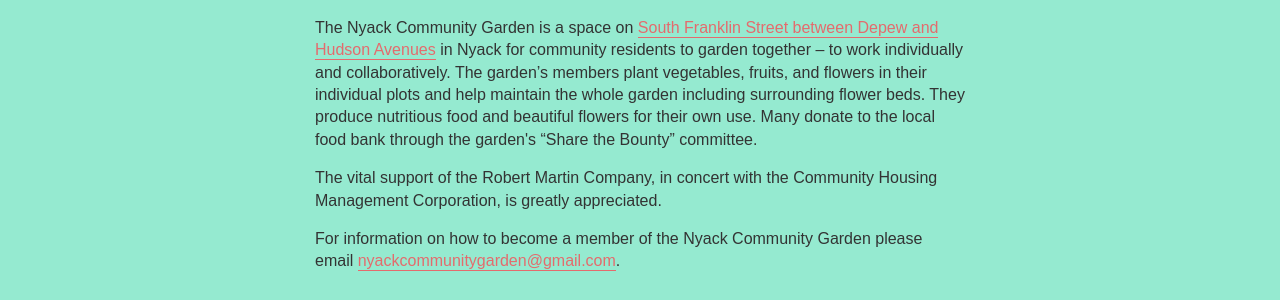
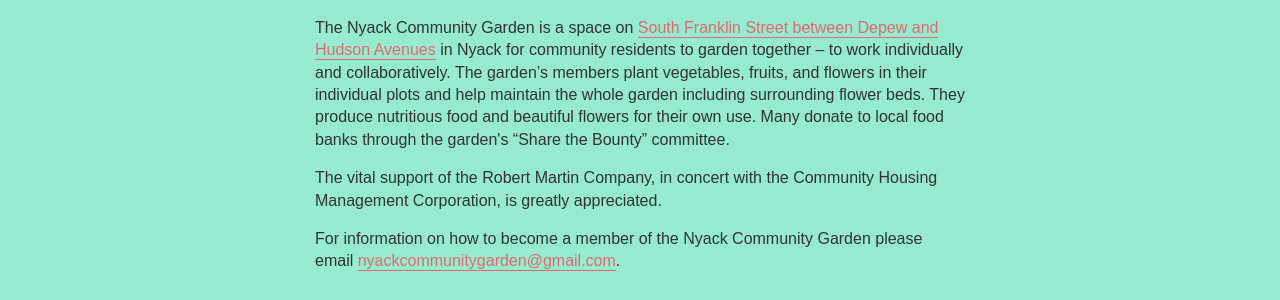
Before and after one commit to bosborne/nyackcommunitygarden, a Jekyll site: the page built from index.html, in a window 1280 px wide. Shown: the part 407-707 px from the top of the page. Built offline with Jekyll 4.4.1, drawn with Linux system fonts in a browser that asks for light colours; some web fonts are replaced; Markdown is read by kramdown in place of the engine named in the settings.

Commit message:
Update index.html

```diff
--- a/index.html
+++ b/index.html
@@ -9,7 +9,7 @@
 The Nyack Community Garden is a community based, nonprofit organization that provides residents of the Nyack School District with an opportunity to grow vegetables and flowers in a friendly environment. Using land provided by the Robert Martin Company in downtown Nyack, the garden donates surplus vegetables to local charities and enhances the beauty of the community.
 </p>
 <p>
-The Nyack Community Garden is a space on <a href="http://www.openstreetmap.org/?minlon=-73.9218139648438&minlat=41.0889358520508&maxlon=-73.9215545654297&maxlat=41.0897102355957">South Franklin Street between Depew and Hudson Avenues</a> in Nyack for community residents to garden together – to work individually and collaboratively. The garden’s members plant vegetables, fruits, and flowers in their individual plots and help maintain the whole garden including surrounding flower beds. They produce nutritious food and beautiful flowers for their own use. Many donate to the local food bank through the garden's “Share the Bounty” committee.
+The Nyack Community Garden is a space on <a href="http://www.openstreetmap.org/?minlon=-73.9218139648438&minlat=41.0889358520508&maxlon=-73.9215545654297&maxlat=41.0897102355957">South Franklin Street between Depew and Hudson Avenues</a> in Nyack for community residents to garden together – to work individually and collaboratively. The garden’s members plant vegetables, fruits, and flowers in their individual plots and help maintain the whole garden including surrounding flower beds. They produce nutritious food and beautiful flowers for their own use. Many donate to local food banks through the garden's “Share the Bounty” committee.
 </p>
 <p>
 The vital support of the Robert Martin Company, in concert with the Community Housing Management Corporation, is greatly appreciated.
```
